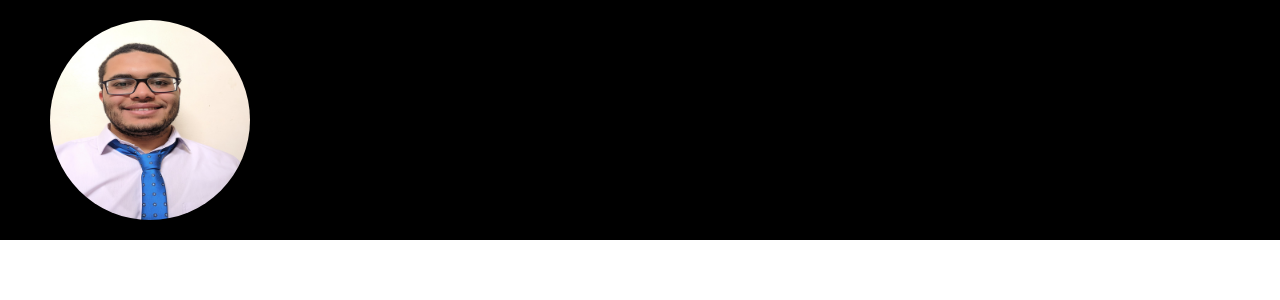
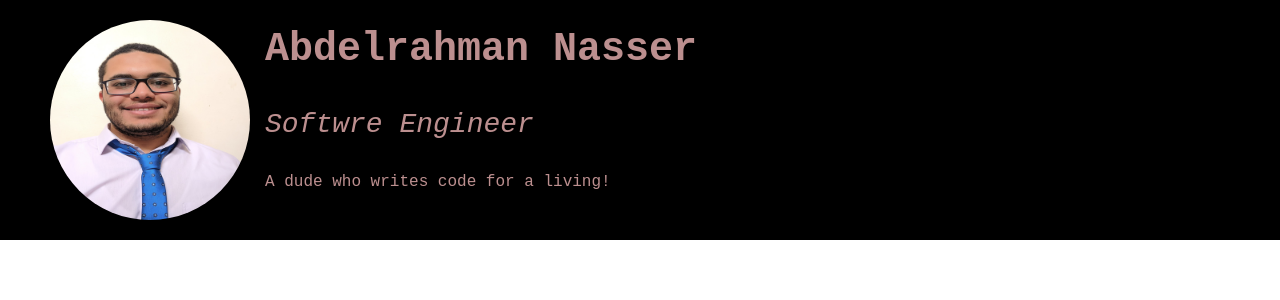
Before and after one commit to RowenaRavenclawWithExtraClaws/abdelrahman-portifolio, a React (Create React App) app: page / in a window 1280 px wide. Shown: the top 300 px of the page. Built offline with nearby package versions, Linux system fonts and the light colour scheme.

Commit message:
add extra content

```diff
--- a/src/components/header.jsx
+++ b/src/components/header.jsx
@@ -3,11 +3,17 @@ import Photo from "../static/Photo.png";
 
 class Header extends Component {
   render() {
+    const info = this.props.info;
+
     return (
       <header>
         <div className="header">
           <img src={Photo} alt="logo" />
-          <h1> {this.props.name}</h1>
+          <div className="col">
+            <h1>{info.name}</h1>
+            <h3>{info.profession}</h3>
+            <p>{info.about}</p>
+          </div>
         </div>
       </header>
     );
```
